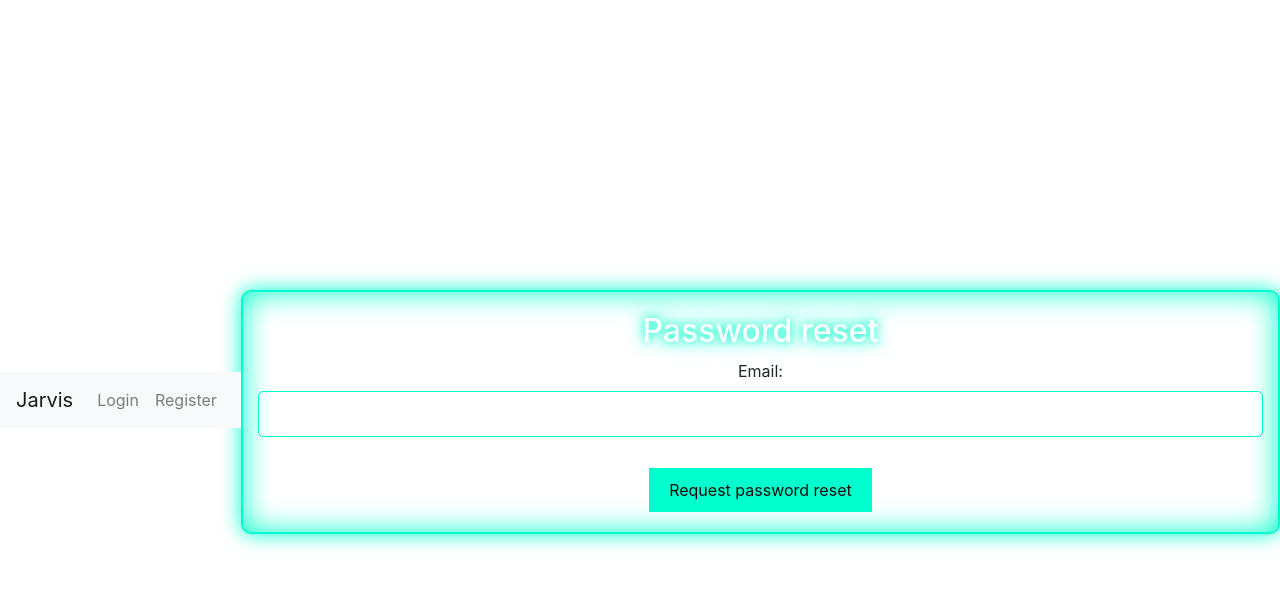
After one commit to Lifasirko/jarvis, a Django app: page /reset-password/ in a window 1280 px wide. The commit adds this page. Shown: the top 589 px of the page. Run offline with Django 5.2, Linux system fonts and the light colour scheme; some libraries are stand-ins or nearby versions; some web fonts are replaced.

Commit message:
Added changing password Added deleting users function Made some useless migrations

```diff
--- a/jarvis/core/templates/login.html
+++ b/jarvis/core/templates/login.html
@@ -6,5 +6,11 @@
     {% csrf_token %}
     {{ form.as_p }}
     <button type="submit">Login</button>
+    <div class="grid">
+        <button type="reset" class="secondary">Reset</button>
+    </div>
+    <div class="small text-center">
+        <a href="{% url 'password_reset' %}" class="text-center"><i>Forgot Password?</i></a>
+    </div>
 </form>
 {% endblock %}
--- /dev/null
+++ b/jarvis/core/templates/password_reset.html
@@ -0,0 +1,12 @@
+{% extends "base.html" %}
+
+{% block content %}
+
+<h2>Password reset</h2>
+<form method="post">
+    {% csrf_token %}
+    {{ form.as_p }}
+    <button type="submit">Request password reset</button>
+</form>
+
+{% endblock %}
--- /dev/null
+++ b/jarvis/core/templates/password_reset_subject.txt
@@ -0,0 +1 @@
+Password Reset
--- a/jarvis/core/urls.py
+++ b/jarvis/core/urls.py
@@ -1,16 +1,32 @@
+from django.contrib.auth.views import PasswordResetDoneView, PasswordResetConfirmView, PasswordResetCompleteView
 from django.urls import path
 
+from . import views
 from .views import home_view, register_view, login_view, logout_view, contact_list_view, \
-    note_list_view, file_list_view, news_view
+    note_list_view, file_list_view, news_view, user_list_view, delete_user_view
 
 urlpatterns = [
     path('', home_view, name='home'),
     path('register/', register_view, name='register'),
     path('login/', login_view, name='login'),
     path('logout/', logout_view, name='logout'),
+    path('reset-password/', views.ResetPasswordView.as_view(), name='password_reset'),
+    path('reset-password/done/', PasswordResetDoneView.as_view(template_name='password_reset_done.html'),
+         name='password_reset_done'),
+    path('reset-password/confirm/<uidb64>/<token>/',
+         PasswordResetConfirmView.as_view(template_name='password_reset_confirm.html',
+                                          success_url='/reset-password/complete/'),
+         name='password_reset_confirm'),
+    path('reset-password/complete/',
+         PasswordResetCompleteView.as_view(template_name='password_reset_complete.html'),
+         name='password_reset_complete'),
+
     # path('dashboard/', dashboard_view, name='dashboard'),
     path('contacts/', contact_list_view, name='contact_list'),
     path('notes/', note_list_view, name='note_list'),
     path('files/', file_list_view, name='file_list'),
     path('news/', news_view, name='news'),
+
+    path('users/', user_list_view, name='user_list'),
+    path('users/delete/<int:user_id>/', delete_user_view, name='delete_user'),
 ]
--- a/jarvis/core/views.py
+++ b/jarvis/core/views.py
@@ -1,10 +1,16 @@
 from django.contrib.auth import login, authenticate, logout
 from django.contrib.auth.decorators import login_required
 from django.contrib.auth.forms import AuthenticationForm
+from django.contrib.auth.views import PasswordResetView
+from django.contrib.messages.views import SuccessMessageMixin
+from django.http import HttpResponse
+from django.shortcuts import get_object_or_404
 from django.shortcuts import render, redirect
+from django.urls import reverse_lazy
 from django.views.decorators.http import require_POST
 
 from .forms import CustomUserCreationForm
+from .models import CustomUser
 
 
 def home_view(request):
@@ -87,6 +93,15 @@ def logout_view(request):
     return redirect('home')
 
 
+class ResetPasswordView(SuccessMessageMixin, PasswordResetView):
+    template_name = 'password_reset.html'
+    email_template_name = 'password_reset_email.html'
+    html_email_template_name = 'password_reset_email.html'
+    success_url = reverse_lazy('password_reset_done')
+    success_message = "An email with instructions to reset your password has been sent to %(email)s."
+    subject_template_name = 'password_reset_subject.txt'
+
+
 # @login_required
 # def dashboard_view(request):
 #     """
@@ -155,3 +170,16 @@ def news_view(request):
         HttpResponse: The rendered news page.
     """
     return render(request, 'news.html')
+
+
+@login_required
+def user_list_view(request):
+    users = CustomUser.objects.all()
+    return render(request, 'user_list.html', {'users': users})
+
+
+@login_required
+def delete_user_view(request, user_id):
+    user = get_object_or_404(CustomUser, id=user_id)
+    user.delete()
+    return redirect('user_list')
```
Also changed, not shown: jarvis/config/settings.py (+12 -8 lines), jarvis/core/forms.py (+29 -2 lines), jarvis/core/templates/password_reset_complete.html (added, +7 -0 lines), jarvis/core/templates/password_reset_confirm.html (added, +12 -0 lines), jarvis/core/templates/password_reset_done.html (added, +8 -0 lines), jarvis/core/templates/password_reset_email.html (added, +13 -0 lines), jarvis/core/templates/user_list.html (added, +28 -0 lines), jarvis/core/migrations/0002_activationtoken.py (added), jarvis/core/migrations/0003_delete_activationtoken.py (added).
